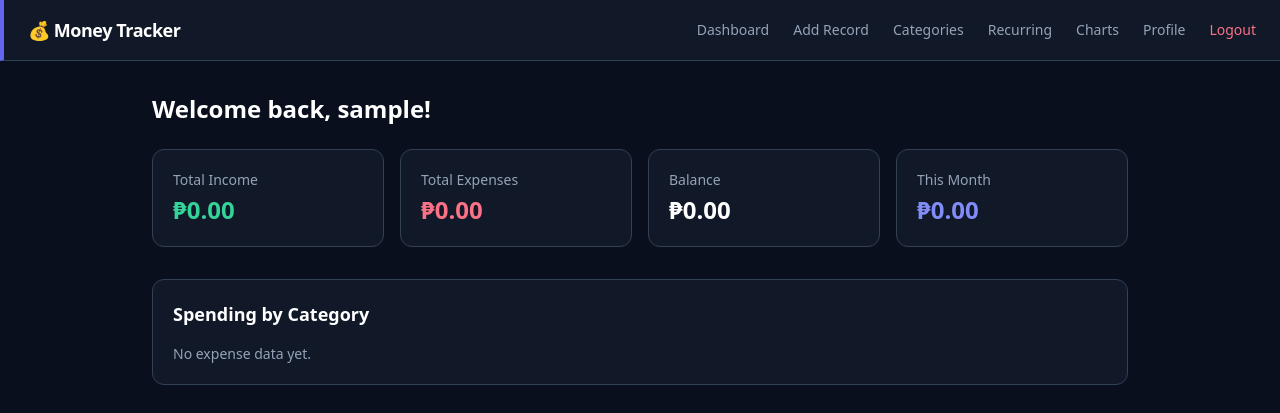
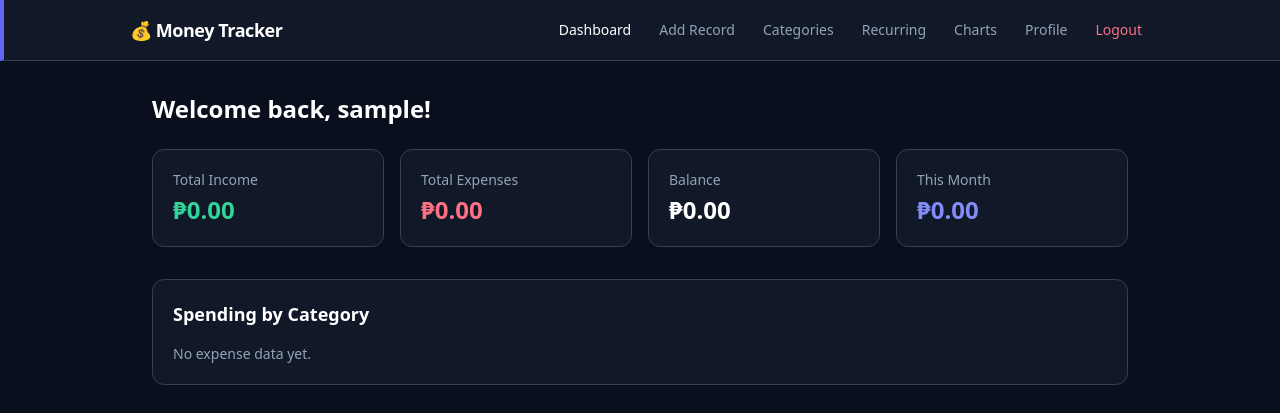
Before and after one commit to lolgamebot/money-tracker, a PHP site: page / in a window 1280 px wide. Shown: the top 413 px of the page. Run offline with PHP 8.4, Linux system fonts and the light colour scheme; the visitor is signed in with stand-in values (Sample User, id 1); data that the repository does not hold is empty; some libraries are stand-ins or nearby versions.

Commit message:
added mobile responsiveness

```diff
--- a/helpers.php
+++ b/helpers.php
@@ -1,6 +1,5 @@
 <?php
-function showMessage($error = null, $success = null)
-{
+function showMessage($error = null, $success = null) {
     if (isset($error)) {
         echo "<p class='error'>" . $error . "</p>";
     }
@@ -9,8 +8,7 @@ function showMessage($error = null, $success = null)
     }
 }
 
-function requireLogin()
-{
+function requireLogin() {
     if (!isset($_SESSION["user_id"])) {
         header("Location: login.php");
         exit;
@@ -18,17 +16,64 @@ function requireLogin()
 }
 
 function renderNav() {
+    $currentPage = basename($_SERVER["PHP_SELF"]);
+
+    $links = [
+        "index.php" => "Dashboard",
+        "add.php" => "Add Record",
+        "categories.php" => "Categories",
+        "recurring.php" => "Recurring",
+        "charts.php" => "Charts",
+        "profile.php" => "Profile",
+    ];
+
+    $navLinks = "";
+    foreach ($links as $page => $label) {
+        $isActive = $currentPage === $page ? "text-white" : "text-slate-400 hover:text-white";
+        $navLinks .= "<a href='{$page}' class='{$isActive} transition-colors py-2 px-3 rounded-lg hover:bg-slate-700/50 text-sm'>{$label}</a>";
+    }
+
     echo '
-    <nav class="bg-[#111827] border-b border-slate-700 border-l-4 border-l-indigo-500 px-6 py-4 flex items-center justify-between">
-        <a href="index.php" class="text-white font-bold text-lg tracking-tight">💰 Money Tracker</a>
-        <div class="flex gap-6 text-sm">
-            <a href="index.php" class="text-slate-400 hover:text-white transition-colors">Dashboard</a>
-            <a href="add.php" class="text-slate-400 hover:text-white transition-colors">Add Record</a>
-            <a href="categories.php" class="text-slate-400 hover:text-white transition-colors">Categories</a>
-            <a href="recurring.php" class="text-slate-400 hover:text-white transition-colors">Recurring</a>
-            <a href="charts.php" class="text-slate-400 hover:text-white transition-colors">Charts</a>
-            <a href="profile.php" class="text-slate-400 hover:text-white transition-colors">Profile</a>
-            <a href="logout.php" class="text-rose-400 hover:text-rose-300 transition-colors">Logout</a>
+    <nav class="bg-[#111827] border-b border-slate-700 border-l-4 border-l-indigo-500 px-4 py-3 sticky top-0 z-50">
+        <div class="max-w-5xl mx-auto flex items-center justify-between">
+            <a href="index.php" class="text-white font-bold text-lg tracking-tight">💰 Money Tracker</a>
+
+            <!-- Hamburger button (mobile) -->
+            <button id="menuToggle" class="sm:hidden text-slate-400 hover:text-white p-2 rounded-lg">
+                <svg xmlns="http://www.w3.org/2000/svg" class="h-6 w-6" fill="none" viewBox="0 0 24 24" stroke="currentColor">
+                    <path id="menuIconOpen" stroke-linecap="round" stroke-linejoin="round" stroke-width="2" d="M4 6h16M4 12h16M4 18h16"/>
+                    <path id="menuIconClose" stroke-linecap="round" stroke-linejoin="round" stroke-width="2" d="M6 18L18 6M6 6l12 12" class="hidden"/>
+                </svg>
+            </button>
+
+            <!-- Desktop links -->
+            <div class="hidden sm:flex items-center gap-1">
+                ' . $navLinks . '
+                <a href="logout.php" class="text-rose-400 hover:text-rose-300 transition-colors py-2 px-3 rounded-lg hover:bg-slate-700/50 text-sm">Logout</a>
+            </div>
         </div>
-    </nav>';
+
+        <!-- Mobile menu -->
+        <div id="mobileMenu" class="hidden sm:hidden mt-3 pb-2 border-t border-slate-700 pt-3">
+            <div class="flex flex-col gap-1">
+                ' . $navLinks . '
+                <a href="logout.php" class="text-rose-400 hover:text-rose-300 transition-colors py-2 px-3 rounded-lg hover:bg-slate-700/50 text-sm">Logout</a>
+            </div>
+        </div>
+    </nav>
+
+    <script>
+        const menuToggle = document.getElementById("menuToggle");
+        const mobileMenu = document.getElementById("mobileMenu");
+        const menuIconOpen = document.getElementById("menuIconOpen");
+        const menuIconClose = document.getElementById("menuIconClose");
+
+        menuToggle.addEventListener("click", function() {
+            mobileMenu.classList.toggle("hidden");
+            menuIconOpen.classList.toggle("hidden");
+            menuIconClose.classList.toggle("hidden");
+        });
+    </script>
+    ';
 }
+?>
--- a/index.php
+++ b/index.php
@@ -124,33 +124,33 @@ $queryString = http_build_query($queryParams);
 
     <?php renderNav(); ?>
 
-    <div class="max-w-5xl mx-auto px-6 py-8">
+    <div class="max-w-5xl mx-auto px-4 sm:px-6 py-8">
         <h1 class="text-2xl font-bold text-white mb-6">Welcome back, <?= $_SESSION["username"] ?>!</h1>
 
         <!-- Summary Cards -->
-        <div class="grid grid-cols-2 sm:grid-cols-4 gap-4 mb-8">
-            <div class="bg-[#111827] rounded-xl p-5 border border-slate-700">
-                <p class="text-slate-400 text-sm mb-1">Total Income</p>
-                <p class="text-2xl font-bold text-emerald-400">₱<?= number_format($totalIncome, 2) ?></p>
+        <div class="grid grid-cols-2 sm:grid-cols-4 gap-3 sm:gap-4 mb-8">
+            <div class="bg-[#111827] rounded-xl p-4 sm:p-5 border border-slate-700">
+                <p class="text-slate-400 text-xs sm:text-sm mb-1">Total Income</p>
+                <p class="text-xl sm:text-2xl font-bold text-emerald-400">₱<?= number_format($totalIncome, 2) ?></p>
             </div>
-            <div class="bg-[#111827] rounded-xl p-5 border border-slate-700">
-                <p class="text-slate-400 text-sm mb-1">Total Expenses</p>
-                <p class="text-2xl font-bold text-rose-400">₱<?= number_format($totalExpense, 2) ?></p>
+            <div class="bg-[#111827] rounded-xl p-4 sm:p-5 border border-slate-700">
+                <p class="text-slate-400 text-xs sm:text-sm mb-1">Total Expenses</p>
+                <p class="text-xl sm:text-2xl font-bold text-rose-400">₱<?= number_format($totalExpense, 2) ?></p>
             </div>
-            <div class="bg-[#111827] rounded-xl p-5 border border-slate-700">
-                <p class="text-slate-400 text-sm mb-1">Balance</p>
-                <p class="text-2xl font-bold <?= $balance >= 0 ? 'text-white' : 'text-rose-400' ?>">
+            <div class="bg-[#111827] rounded-xl p-4 sm:p-5 border border-slate-700">
+                <p class="text-slate-400 text-xs sm:text-sm mb-1">Balance</p>
+                <p class="text-xl sm:text-2xl font-bold <?= $balance >= 0 ? 'text-white' : 'text-rose-400' ?>">
                     ₱<?= number_format($balance, 2) ?>
                 </p>
             </div>
-            <div class="bg-[#111827] rounded-xl p-5 border border-slate-700">
-                <p class="text-slate-400 text-sm mb-1">This Month</p>
-                <p class="text-2xl font-bold text-indigo-400">₱<?= number_format($monthTotal, 2) ?></p>
+            <div class="bg-[#111827] rounded-xl p-4 sm:p-5 border border-slate-700">
+                <p class="text-slate-400 text-xs sm:text-sm mb-1">This Month</p>
+                <p class="text-xl sm:text-2xl font-bold text-indigo-400">₱<?= number_format($monthTotal, 2) ?></p>
             </div>
         </div>
 
         <!-- Category Breakdown -->
-        <div class="bg-[#111827] rounded-xl border border-slate-700 p-5 mb-8">
+        <div class="bg-[#111827] rounded-xl border border-slate-700 p-4 sm:p-5 mb-8">
             <h2 class="text-lg font-semibold text-white mb-4">Spending by Category</h2>
             <?php if (count($categoryTotals) === 0): ?>
                 <p class="text-slate-400 text-sm">No expense data yet.</p>
@@ -158,8 +158,8 @@ $queryString = http_build_query($queryParams);
                 <div class="space-y-3">
                     <?php foreach ($categoryTotals as $cat): ?>
                         <div class="flex items-center justify-between py-2 border-b border-slate-700 last:border-0">
-                            <span class="text-slate-300"><?= $cat["name"] ?></span>
-                            <span class="text-rose-400 font-semibold">₱<?= number_format($cat["total"], 2) ?></span>
+                            <span class="text-slate-300 text-sm"><?= $cat["name"] ?></span>
+                            <span class="text-rose-400 font-semibold text-sm">₱<?= number_format($cat["total"], 2) ?></span>
                         </div>
                     <?php endforeach; ?>
                 </div>
@@ -167,10 +167,10 @@ $queryString = http_build_query($queryParams);
         </div>
 
         <!-- Records List -->
-        <div class="bg-[#111827] rounded-xl border border-slate-700 p-5">
+        <div class="bg-[#111827] rounded-xl border border-slate-700 p-4 sm:p-5">
             <div class="flex items-center justify-between mb-4">
                 <h2 class="text-lg font-semibold text-white">All Records</h2>
-                <a href="add.php" class="bg-indigo-600 hover:bg-indigo-500 text-white text-sm font-medium px-4 py-2 rounded-lg transition-colors">+ Add Record</a>
+                <a href="add.php" class="bg-indigo-600 hover:bg-indigo-500 text-white text-xs sm:text-sm font-medium px-3 sm:px-4 py-2 rounded-lg transition-colors">+ Add Record</a>
             </div>
 
             <!-- Search and Filter -->
@@ -232,37 +232,38 @@ $queryString = http_build_query($queryParams);
             <?php if (count($expenses) === 0): ?>
                 <p class="text-slate-400 text-sm">No records found.</p>
             <?php else: ?>
-                <div class="overflow-x-auto">
-                    <table class="w-full text-sm">
+                <div class="overflow-x-auto -mx-4 sm:mx-0">
+                    <div class="inline-block min-w-full align-middle px-4 sm:px-0">
+                        <table class="min-w-full text-sm">
                             <thead>
                                 <tr class="text-slate-400 border-b border-slate-700">
-                                <th class="text-left py-2 pr-4">Date</th>
-                                <th class="text-left py-2 pr-4">Type</th>
-                                <th class="text-left py-2 pr-4">Category</th>
-                                <th class="text-left py-2 pr-4">Description</th>
-                                <th class="text-right py-2 pr-4">Amount</th>
-                                <th class="text-right py-2">Actions</th>
+                                    <th class="text-left py-2 pr-4 whitespace-nowrap">Date</th>
+                                    <th class="text-left py-2 pr-4 whitespace-nowrap">Type</th>
+                                    <th class="text-left py-2 pr-4 whitespace-nowrap">Category</th>
+                                    <th class="text-left py-2 pr-4 whitespace-nowrap">Description</th>
+                                    <th class="text-right py-2 pr-4 whitespace-nowrap">Amount</th>
+                                    <th class="text-right py-2 whitespace-nowrap">Actions</th>
                                 </tr>
                             </thead>
                             <tbody>
                                 <?php foreach ($expenses as $expense): ?>
                                     <tr class="border-b border-slate-800 hover:bg-slate-800/30 transition-colors">
-                                    <td class="py-3 pr-4 text-slate-400"><?= $expense["date"] ?></td>
-                                    <td class="py-3 pr-4">
+                                        <td class="py-3 pr-4 text-slate-400 whitespace-nowrap"><?= $expense["date"] ?></td>
+                                        <td class="py-3 pr-4 whitespace-nowrap">
                                             <span class="text-xs px-2 py-1 rounded-full <?= $expense['type'] == 'income' ? 'bg-emerald-500/10 text-emerald-400' : 'bg-rose-500/10 text-rose-400' ?>">
                                                 <?= ucfirst($expense['type']) ?>
                                             </span>
                                         </td>
-                                    <td class="py-3 pr-4">
+                                        <td class="py-3 pr-4 whitespace-nowrap">
                                             <span class="bg-indigo-500/10 text-indigo-400 text-xs px-2 py-1 rounded-full">
                                                 <?= $expense["category_name"] ?>
                                             </span>
                                         </td>
-                                    <td class="py-3 pr-4 text-slate-300"><?= $expense["description"] ?: "—" ?></td>
-                                    <td class="py-3 pr-4 text-right font-semibold <?= $expense['type'] == 'income' ? 'text-emerald-400' : 'text-rose-400' ?>">
+                                        <td class="py-3 pr-4 text-slate-300 max-w-[150px] truncate"><?= $expense["description"] ?: "—" ?></td>
+                                        <td class="py-3 pr-4 text-right font-semibold whitespace-nowrap <?= $expense['type'] == 'income' ? 'text-emerald-400' : 'text-rose-400' ?>">
                                             <?= $expense['type'] == 'income' ? '+' : '-' ?>₱<?= number_format($expense["amount"], 2) ?>
                                         </td>
-                                    <td class="py-3 text-right">
+                                        <td class="py-3 text-right whitespace-nowrap">
                                             <a href="edit.php?id=<?= $expense["id"] ?>" class="text-slate-400 hover:text-white mr-3 transition-colors">Edit</a>
                                             <a href="delete.php?id=<?= $expense["id"] ?>"
                                                onclick="return confirm('Delete this record?')"
@@ -273,18 +274,19 @@ $queryString = http_build_query($queryParams);
                             </tbody>
                         </table>
                     </div>
+                </div>
 
                 <!-- Pagination -->
                 <?php if ($totalPages > 1): ?>
-                    <div class="flex items-center justify-between mt-6">
+                    <div class="flex flex-wrap items-center justify-between gap-3 mt-6">
                         <p class="text-slate-400 text-sm">
                             Page <?= $currentPage ?> of <?= $totalPages ?>
                         </p>
-                        <div class="flex gap-2">
+                        <div class="flex flex-wrap gap-2">
                             <?php if ($currentPage > 1): ?>
                                 <a href="?page=<?= $currentPage - 1 ?>&<?= $queryString ?>"
                                     class="bg-slate-700 hover:bg-slate-600 text-white text-sm px-4 py-2 rounded-lg transition-colors">
-                                    ← Previous
+                                    ← Prev
                                 </a>
                             <?php endif; ?>
 
--- a/login.php
+++ b/login.php
@@ -43,7 +43,7 @@ if ($_SERVER["REQUEST_METHOD"] == "POST") {
     <title>Login - Money Tracker</title>
     <script src="https://cdn.tailwindcss.com"></script>
 </head>
-<body class="bg-[#0a0f1e] min-h-screen flex items-center justify-center text-slate-200">
+<body class="bg-[#0a0f1e] min-h-screen flex items-center justify-center text-slate-200 px-4">
 
     <div class="w-full max-w-md bg-[#111827] rounded-2xl p-8 border border-slate-700 shadow-xl">
         <div class="mb-8 text-center">
--- a/register.php
+++ b/register.php
@@ -42,7 +42,7 @@ if ($_SERVER["REQUEST_METHOD"] == "POST") {
     <title>Register - Money Tracker</title>
     <script src="https://cdn.tailwindcss.com"></script>
 </head>
-<body class="bg-[#0a0f1e] min-h-screen flex items-center justify-center text-slate-200">
+<body class="bg-[#0a0f1e] min-h-screen flex items-center justify-center text-slate-200 px-4">
 
     <div class="w-full max-w-md bg-[#111827] rounded-2xl p-8 border border-slate-700 shadow-xl">
         <div class="mb-8 text-center">
```
Lines whose indentation alone changed are shown as unchanged.
